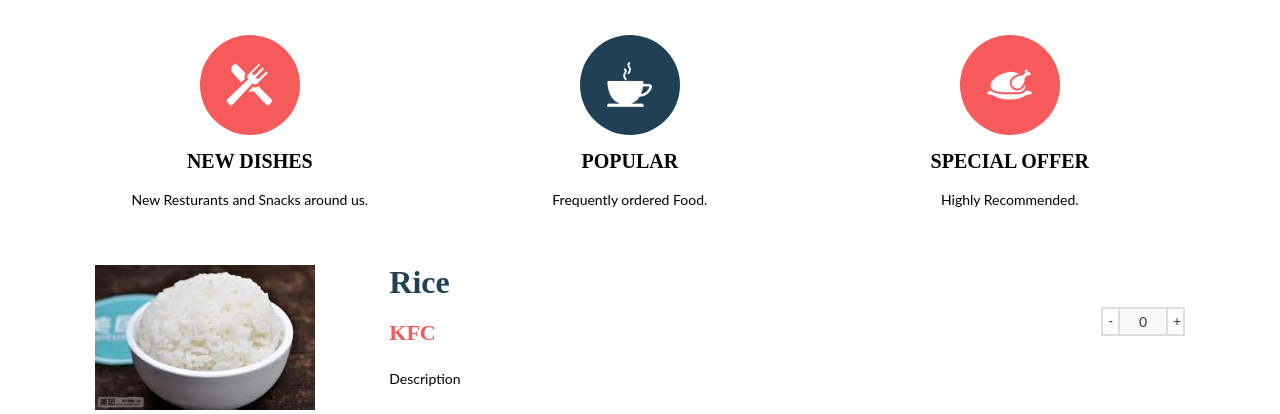
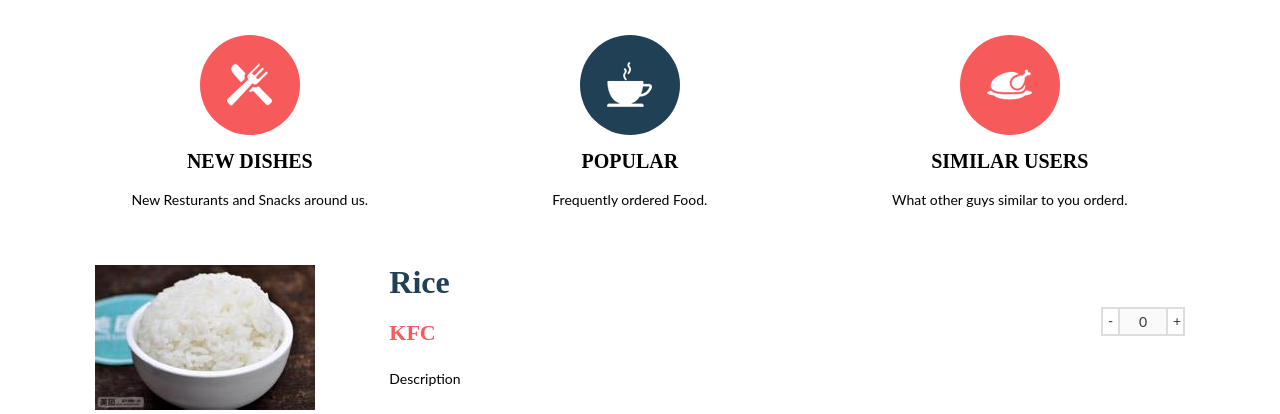
Before and after one commit to wxwjackie/LunchTime, a Django app: a page that uses Lunch/templates/index.html in a window 1280 px wide. Shown: the part 68-482 px from the top of the page. Run offline with Django 3.2, Linux system fonts and the light colour scheme; data comes from the database, SQL or seed files in the repository; parts of the project's set-up code (start-up, migrations or seed data) failed here and were passed over.

Commit message:
modify recommend display info.

```diff
--- a/Lunch/templates/administrator.html
+++ b/Lunch/templates/administrator.html
@@ -131,7 +131,7 @@
                                                     </select>
                                                 </td>
                                                 <td rowspan="{{values|length}}">
-                                                    <a id="notifyUser" href="javascript:void(0);" onClick="notify_user({{ key }});return false;">{{ value.order_by_one.email }}</a>
+                                                    <a id={{ key }} href="javascript:void(0);" onClick="notify_user({{ key }});return false;">{{ value.order_by_one.email }}</a>
                                                 </td>
 						{%endif%}
 					</tr>
@@ -231,7 +231,7 @@ function change_state(order_id)
 
 function notify_user(order_id)
 {
-    var email = document.getElementById("notifyUser").innerHTML;
+    var email = document.getElementById(order_id);
     var text = "Will send an email to " + email + " to notify the user?";
     var ret = confirm(text);
     if(ret != true) {
--- a/Lunch/templates/index.html
+++ b/Lunch/templates/index.html
@@ -106,7 +106,7 @@
 						  		</figure>
 						  	</a>
 							<h3>New Dishes</h3>
-							<p> New Resturants and Snacks around us.<p>
+							<p>New Resturants and Snacks around us.<p>
 						</div>
 					</div>
 					<div class="col-md-4 bottom-grid btm-gre text-center">
@@ -117,7 +117,7 @@
 						  	</figure>
 						  	</a>
 							<h3>Popular</h3>
-							<p> Frequently ordered Food.</p>
+							<p>Frequently ordered Food.</p>
 						</div>
 					</div>
 					<div class="col-md-4 bottom-grid text-center">
@@ -127,8 +127,8 @@
 									<img src="{% static "images/k3.png" %}" alt="" />
 						  		</figure>
 						  	</a>
-							<h3>Special Offer</h3>
-							<p> Highly Recommended.</p>
+							<h3>SIMILAR USERS</h3>
+							<p>What other guys similar to you orderd.</p>
 						</div>
 					</div>
 					<div class="clearfix"></div>
```
Also changed, not shown: Lunch/templates/checkoutfail.html (+4 -4 lines), Lunch/templates/checkoutsuccess.html (+4 -4 lines).
